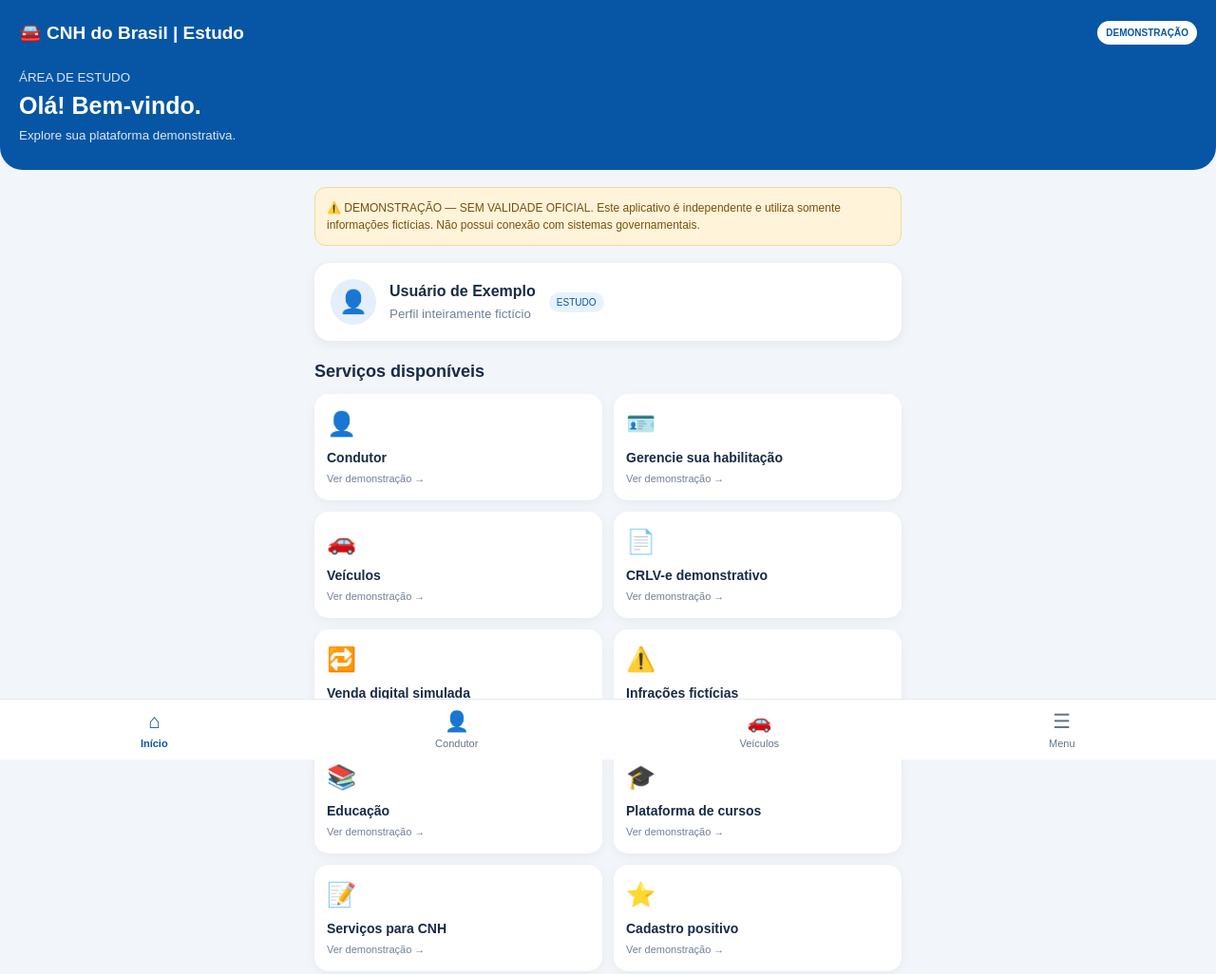
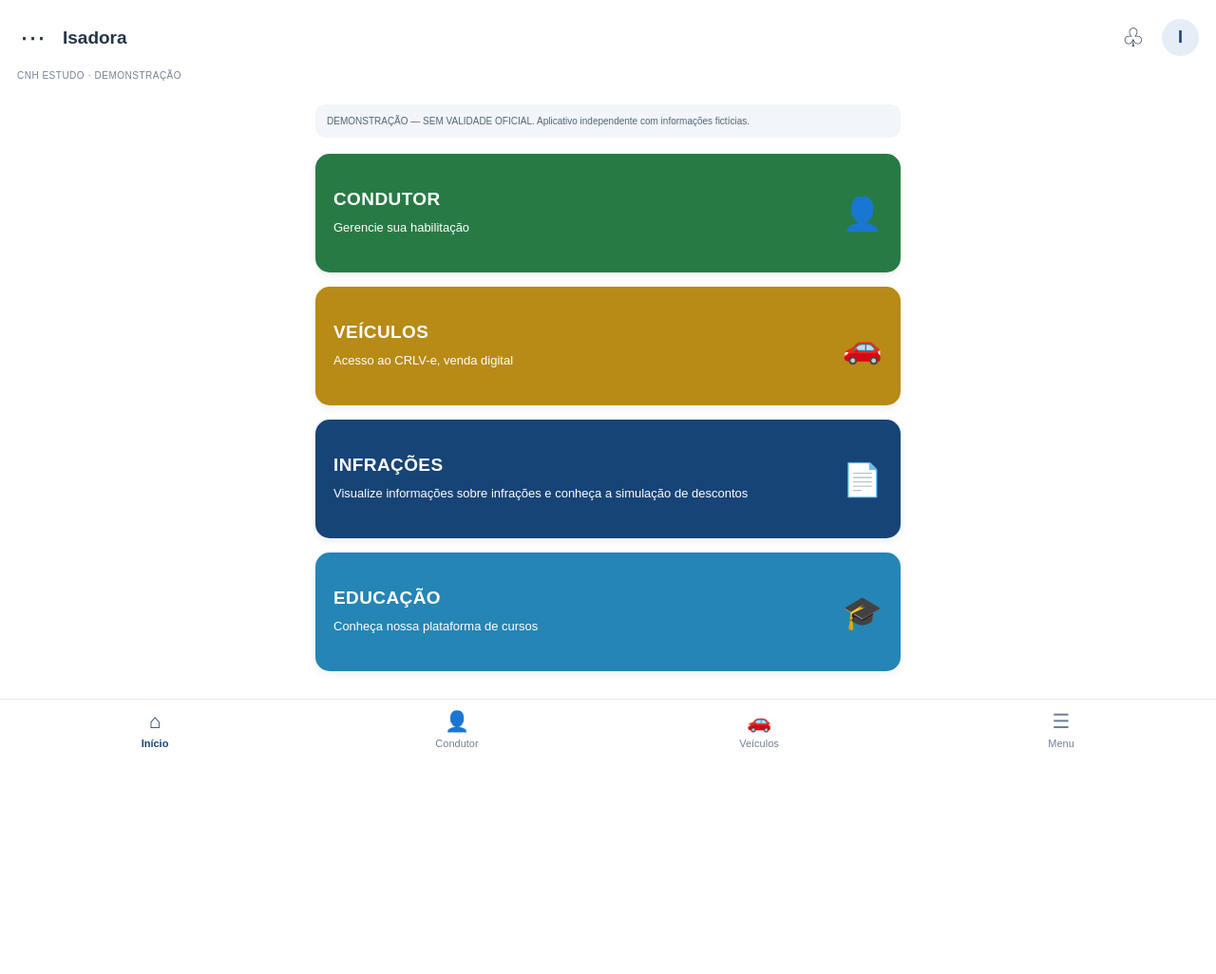
Before and after one commit to isas74399-blip/cnh-do-brasil, a plain HTML site: page index.html in a window 1280 px wide. Shown: the top 1026 px of the page at 95% size. After the commit the page ends 812 px from the top, so only its background shows below. Drawn offline with Linux system fonts and the light colour scheme.

Commit message:
Atualizar o index.html
Atualiza a tela inicial e os cartões de serviços.

```diff
--- a/index.html
+++ b/index.html
@@ -4,54 +4,291 @@
 <head>
 <meta charset="UTF-8">
 <meta name="viewport" content="width=device-width, initial-scale=1.0">
-<meta name="theme-color" content="#0756a5">
-<title>CNH do Brasil | Estudo</title>
+<meta name="theme-color" content="#ffffff">
+<title>CNH Estudo</title>
 <link rel="manifest" href="./manifest.webmanifest">
 <meta name="apple-mobile-web-app-capable" content="yes">
-<meta name="apple-mobile-web-app-status-bar-style" content="black-translucent">
+<meta name="apple-mobile-web-app-status-bar-style" content="default">
 <meta name="apple-mobile-web-app-title" content="CNH Estudo">
+
 <style>
-*{box-sizing:border-box}
-body{margin:0;background:#f2f5f9;color:#172b45;font-family:Arial,sans-serif}
-header{background:#0756a5;color:white;padding:22px 20px 28px;border-radius:0 0 24px 24px}
-.top{display:flex;justify-content:space-between;align-items:center}
-.logo{font-size:19px;font-weight:bold}
-.demo{font-size:10px;background:#fff;color:#0756a5;padding:7px 9px;border-radius:20px;font-weight:bold}
-.welcome{margin-top:25px}
-.welcome small{opacity:.85}
-.welcome h1{font-size:25px;margin:7px 0}
-main{padding:18px 16px 100px;max-width:650px;margin:auto}
-.notice{background:#fff3d9;color:#77520b;border:1px solid #f1d99e;padding:12px;border-radius:12px;font-size:12px;line-height:1.5;margin-bottom:18px}
-.profile{background:white;border-radius:16px;padding:17px;display:flex;align-items:center;gap:14px;box-shadow:0 3px 12px #122b4510;margin-bottom:22px}
-.avatar{width:48px;height:48px;border-radius:50%;background:#e4effb;display:grid;place-items:center;font-size:24px}
-.profile strong{display:block;margin-bottom:5px}
-.profile small{color:#718096}
-h2{font-size:18px;margin:22px 0 13px}
-.grid{display:grid;grid-template-columns:repeat(2,minmax(0,1fr));gap:12px}
-.service{border:0;background:white;border-radius:15px;padding:17px 13px;text-align:left;min-height:112px;box-shadow:0 3px 12px #122b450c;color:#172b45}
-.service:active{transform:scale(.98)}
-.service .emoji{font-size:25px;display:block;margin-bottom:12px}
-.service strong{font-size:14px;line-height:1.35;display:block}
-.service small{display:block;color:#718096;margin-top:6px;font-size:11px}
-.primary{border:0;border-radius:12px;background:#0756a5;color:white;padding:13px 17px;font-weight:bold;width:100%;margin-top:12px}
-.secondary{border:1px solid #cbd7e5;border-radius:12px;background:white;color:#0756a5;padding:12px;width:100%;margin-top:10px;font-weight:bold}
-.panel{background:white;padding:18px;border-radius:16px;margin:14px 0;box-shadow:0 3px 12px #122b450c}
-.panel p{font-size:14px;line-height:1.6;color:#53657b}
-.rowline{display:flex;justify-content:space-between;gap:12px;padding:13px 0;border-bottom:1px solid #edf0f4;font-size:14px}
-.rowline:last-child{border:0}
-.tag{font-size:10px;color:#0756a5;background:#e8f2ff;padding:5px 8px;border-radius:20px}
-footer{position:fixed;bottom:0;left:0;right:0;background:white;border-top:1px solid #e5eaf0;display:flex;justify-content:space-around;padding:10px 3px max(10px,env(safe-area-inset-bottom));z-index:5}
-footer button{background:none;border:0;color:#64748b;font-size:11px;display:flex;flex-direction:column;align-items:center;gap:5px;min-width:58px}
-footer button span{font-size:21px}
-footer button.active{color:#0756a5;font-weight:bold}
-#splash{position:fixed;inset:0;background:linear-gradient(145deg,#064b91,#0873c8);color:white;z-index:10;display:flex;flex-direction:column;align-items:center;justify-content:center;text-align:center;transition:opacity .5s}
-#splash .mark{font-size:48px;margin-bottom:18px}
-#splash h1{font-size:25px;margin:0 20px 8px}
-#splash p{font-size:12px;opacity:.85}
-.loader{width:32px;height:32px;border:3px solid #ffffff55;border-top-color:white;border-radius:50%;animation:spin 1s linear infinite;margin-top:28px}
-@keyframes spin{to{transform:rotate(360deg)}}
-.hidden{display:none!important}
-.back{border:0;background:none;color:#0756a5;font-weight:bold;padding:5px 0;margin-bottom:10px}
+* {
+  box-sizing: border-box;
+}
+
+body {
+  margin: 0;
+  background: #ffffff;
+  color: #263548;
+  font-family: Arial, sans-serif;
+}
+
+header {
+  background: #ffffff;
+  padding: 20px 18px 15px;
+}
+
+.top {
+  display: flex;
+  align-items: center;
+  justify-content: space-between;
+}
+
+.header-left,
+.header-right {
+  display: flex;
+  align-items: center;
+  gap: 15px;
+}
+
+.header-left strong {
+  font-size: 19px;
+}
+
+.header-button {
+  border: 0;
+  background: transparent;
+  color: #263548;
+  font-size: 27px;
+  padding: 3px;
+}
+
+.avatar {
+  width: 39px;
+  height: 39px;
+  border-radius: 50%;
+  background: #e5edf7;
+  color: #174477;
+  display: flex;
+  justify-content: center;
+  align-items: center;
+  font-size: 18px;
+  font-weight: bold;
+}
+
+.subtitle {
+  color: #758295;
+  font-size: 10px;
+  margin-top: 15px;
+  letter-spacing: .5px;
+}
+
+main {
+  padding: 10px 17px 105px;
+  max-width: 650px;
+  margin: auto;
+}
+
+.demo-notice {
+  background: #f2f5f9;
+  border-radius: 10px;
+  padding: 10px 12px;
+  font-size: 10px;
+  color: #53657b;
+  line-height: 1.5;
+  margin-bottom: 17px;
+}
+
+.cards {
+  display: flex;
+  flex-direction: column;
+  gap: 15px;
+}
+
+.service-card {
+  width: 100%;
+  min-height: 125px;
+  border: none;
+  border-radius: 15px;
+  padding: 19px;
+  text-align: left;
+  color: white;
+  display: flex;
+  align-items: center;
+  justify-content: space-between;
+  cursor: pointer;
+  box-shadow: 0 3px 9px #00000012;
+}
+
+.service-card:active {
+  transform: scale(.985);
+}
+
+.service-info {
+  display: flex;
+  flex-direction: column;
+  gap: 9px;
+  max-width: 80%;
+}
+
+.service-title {
+  font-size: 19px;
+  font-weight: bold;
+  letter-spacing: .4px;
+}
+
+.service-description {
+  font-size: 13px;
+  line-height: 1.5;
+}
+
+.service-icon {
+  font-size: 34px;
+}
+
+.green {
+  background: #287a45;
+}
+
+.yellow {
+  background: #b88a16;
+}
+
+.dark-blue {
+  background: #174477;
+}
+
+.light-blue {
+  background: #2585b5;
+}
+
+h2 {
+  font-size: 18px;
+  margin: 20px 0 14px;
+}
+
+.panel {
+  background: white;
+  border: 1px solid #e6eaf0;
+  border-radius: 14px;
+  padding: 17px;
+  margin-top: 15px;
+}
+
+.panel p {
+  font-size: 14px;
+  color: #65748a;
+  line-height: 1.6;
+}
+
+.primary {
+  background: #174477;
+  color: white;
+  border: none;
+  border-radius: 10px;
+  padding: 13px;
+  width: 100%;
+  margin-top: 10px;
+  font-weight: bold;
+}
+
+.secondary {
+  background: white;
+  color: #174477;
+  border: 1px solid #cbd5e1;
+  border-radius: 10px;
+  padding: 13px;
+  width: 100%;
+  margin-top: 10px;
+  font-weight: bold;
+}
+
+.back {
+  background: none;
+  border: none;
+  color: #174477;
+  font-size: 14px;
+  font-weight: bold;
+  padding: 10px 0;
+}
+
+.rowline {
+  display: flex;
+  justify-content: space-between;
+  gap: 10px;
+  padding: 13px 0;
+  border-bottom: 1px solid #edf0f4;
+  font-size: 13px;
+}
+
+.hidden {
+  display: none !important;
+}
+
+footer {
+  position: fixed;
+  bottom: 0;
+  left: 0;
+  right: 0;
+  background: white;
+  border-top: 1px solid #e7ebf0;
+  display: flex;
+  justify-content: space-around;
+  padding: 10px 4px max(10px, env(safe-area-inset-bottom));
+  z-index: 5;
+}
+
+footer button {
+  background: none;
+  border: none;
+  color: #718096;
+  font-size: 11px;
+  display: flex;
+  flex-direction: column;
+  align-items: center;
+  gap: 5px;
+  min-width: 60px;
+}
+
+footer button span {
+  font-size: 21px;
+}
+
+footer button.active {
+  color: #174477;
+  font-weight: bold;
+}
+
+#splash {
+  position: fixed;
+  inset: 0;
+  background: linear-gradient(145deg,#174477,#2585b5);
+  color: white;
+  z-index: 10;
+  display: flex;
+  flex-direction: column;
+  align-items: center;
+  justify-content: center;
+  text-align: center;
+  transition: opacity .5s;
+}
+
+#splash .mark {
+  font-size: 48px;
+  margin-bottom: 18px;
+}
+
+#splash h1 {
+  font-size: 24px;
+}
+
+#splash p {
+  font-size: 12px;
+}
+
+.loader {
+  width: 30px;
+  height: 30px;
+  border: 3px solid #ffffff55;
+  border-top-color: white;
+  border-radius: 50%;
+  animation: spin 1s linear infinite;
+  margin-top: 20px;
+}
+
+@keyframes spin {
+  to { transform: rotate(360deg); }
+}
 </style>
 </head>
 
@@ -59,168 +296,230 @@ footer button.active{color:#0756a5;font-weight:bold}
 
 <div id="splash">
   <div class="mark">🚘</div>
-  <h1>CNH do Brasil | Estudo</h1>
-  <p>Plataforma demonstrativa de trânsito</p>
+  <h1>CNH Estudo</h1>
+  <p>Plataforma demonstrativa</p>
   <div class="loader"></div>
-  <p>Carregando sua área de estudo...</p>
   <p>DEMONSTRAÇÃO — SEM VALIDADE OFICIAL</p>
 </div>
 
 <header>
   <div class="top">
-    <div class="logo">🚘 CNH do Brasil | Estudo</div>
-    <div class="demo">DEMONSTRAÇÃO</div>
+    <div class="header-left">
+      <button class="header-button"
+        onclick="showPage('menu')">⋯</button>
+      <strong>Isadora</strong>
     </div>
-  <div class="welcome">
-    <small>ÁREA DE ESTUDO</small>
-    <h1 id="greeting">Olá! Bem-vindo.</h1>
-    <small>Explore sua plataforma demonstrativa.</small>
+
+    <div class="header-right">
+      <button class="header-button"
+        onclick="demoMessage()">♧</button>
+      <div class="avatar">I</div>
+    </div>
+  </div>
+
+  <div class="subtitle">
+    CNH ESTUDO · DEMONSTRAÇÃO
   </div>
 </header>
 
-<main id="content">
-  <div class="notice">
-    ⚠️ DEMONSTRAÇÃO — SEM VALIDADE OFICIAL.
-    Este aplicativo é independente e utiliza somente informações fictícias.
-    Não possui conexão com sistemas governamentais.
+<main>
+
+<div class="demo-notice">
+  DEMONSTRAÇÃO — SEM VALIDADE OFICIAL.
+  Aplicativo independente com informações fictícias.
 </div>
 
 <section id="home">
-    <div class="profile">
-      <div class="avatar">👤</div>
-      <div>
-        <strong>Usuário de Exemplo</strong>
-        <small>Perfil inteiramente fictício</small>
+  <div class="cards">
+
+    <button class="service-card green"
+      onclick="openService('Condutor',
+      'Gerencie sua habilitação',
+      'Área demonstrativa de informações do condutor.')">
+      <div class="service-info">
+        <span class="service-title">CONDUTOR</span>
+        <span class="service-description">
+          Gerencie sua habilitação
+        </span>
       </div>
-      <span class="tag">ESTUDO</span>
+      <span class="service-icon">👤</span>
+    </button>
+
+    <button class="service-card yellow"
+      onclick="openService('Veículos',
+      'Acesso ao CRLV-e e venda digital',
+      'Área educativa com informações fictícias sobre veículos e documentos.')">
+      <div class="service-info">
+        <span class="service-title">VEÍCULOS</span>
+        <span class="service-description">
+          Acesso ao CRLV-e, venda digital
+        </span>
       </div>
+      <span class="service-icon">🚗</span>
+    </button>
 
-    <h2>Serviços disponíveis</h2>
-    <div class="grid" id="services"></div>
+    <button class="service-card dark-blue"
+      onclick="openService('Infrações',
+      'Consulte informações sobre infrações',
+      'Simulação educativa de consulta de infrações. Não realiza pagamentos nem concede descontos reais.')">
+      <div class="service-info">
+        <span class="service-title">INFRAÇÕES</span>
+        <span class="service-description">
+          Visualize informações sobre infrações e conheça a simulação de descontos
+        </span>
+      </div>
+      <span class="service-icon">📄</span>
+    </button>
 
-    <h2>Sobre o projeto</h2>
-    <div class="panel">
-      <strong>CNH do Brasil | Estudo</strong>
-      <p>Aplicativo independente para fins educativos. Todos os dados são fictícios. Nenhuma informação representa documento, habilitação ou serviço oficial.</p>
+    <button class="service-card light-blue"
+      onclick="openService('Educação',
+      'Conheça nossa plataforma de cursos',
+      'Área demonstrativa de educação e cursos de trânsito.')">
+      <div class="service-info">
+        <span class="service-title">EDUCAÇÃO</span>
+        <span class="service-description">
+          Conheça nossa plataforma de cursos
+        </span>
+      </div>
+      <span class="service-icon">🎓</span>
+    </button>
+
   </div>
 </section>
 
 <section id="detail" class="hidden">
-    <button class="back" onclick="showPage('home')">← Voltar ao início</button>
+  <button class="back" onclick="showPage('home')">
+    ← Voltar
+  </button>
+
   <div class="panel">
-      <div style="font-size:35px" id="detailIcon">📄</div>
-      <h2 id="detailTitle">Serviço demonstrativo</h2>
-      <span class="tag">SIMULAÇÃO EDUCATIVA</span>
+    <h2 id="detailTitle"></h2>
+    <strong id="detailSubtitle"></strong>
     <p id="detailText"></p>
-      <div class="notice">Este conteúdo é fictício e não tem validade oficial.</div>
-      <button class="primary" onclick="demoMessage()">Consultar demonstração</button>
-      <button class="secondary" onclick="showPage('home')">Voltar aos serviços</button>
+    <p><strong>SIMULAÇÃO EDUCATIVA</strong></p>
+    <button class="primary" onclick="demoMessage()">
+      Consultar demonstração
+    </button>
   </div>
 </section>
 
 <section id="driver" class="hidden">
-    <h2>Área do condutor</h2>
+  <h2>Condutor</h2>
   <div class="panel">
-      <div class="avatar">👤</div>
-      <h2>Usuário de Exemplo</h2>
-      <p>Cadastro demonstrativo. Nenhum dado pessoal ou documento verdadeiro está cadastrado.</p>
-      <div class="rowline"><span>Categoria</span><strong>AB — FICTÍCIA</strong></div>
-      <div class="rowline"><span>Situação</span><strong>DEMONSTRAÇÃO</strong></div>
-      <div class="rowline"><span>Validade</span><strong>SEM VALIDADE</strong></div>
+    <strong>Perfil demonstrativo</strong>
+    <p>Informações fictícias para fins de estudo.</p>
+    <div class="rowline">
+      <span>Categoria</span>
+      <strong>AB — FICTÍCIA</strong>
+    </div>
+    <div class="rowline">
+      <span>Situação</span>
+      <strong>DEMONSTRAÇÃO</strong>
+    </div>
+    <div class="rowline">
+      <span>Validade</span>
+      <strong>SEM VALIDADE</strong>
+    </div>
   </div>
 </section>
 
 <section id="vehicles" class="hidden">
-    <h2>Meus veículos</h2>
+  <h2>Veículos</h2>
   <div class="panel">
-      <div style="font-size:30px">🚗</div>
     <strong>Veículo de exemplo</strong>
-      <p>Veículo fictício utilizado somente para demonstrar a interface.</p>
-      <div class="rowline"><span>Modelo</span><strong>Carro demonstrativo</strong></div>
-      <div class="rowline"><span>Placa</span><strong>EXEMPLO-00</strong></div>
-      <div class="rowline"><span>Documento</span><strong>SEM VALIDADE</strong></div>
+    <p>Informações fictícias, sem documento oficial.</p>
+    <div class="rowline">
+      <span>Modelo</span>
+      <strong>Carro demonstrativo</strong>
+    </div>
+    <div class="rowline">
+      <span>Placa</span>
+      <strong>EXEMPLO-00</strong>
+    </div>
   </div>
 </section>
 
 <section id="menu" class="hidden">
   <h2>Menu</h2>
   <div class="panel">
-      <button class="secondary" onclick="showPage('driver')">👤 Meu perfil demonstrativo</button>
-      <button class="secondary" onclick="showPage('vehicles')">🚗 Meus veículos</button>
-      <button class="secondary" onclick="showPage('home')">🏠 Início</button>
-      <button class="secondary" onclick="about()">ℹ️ Sobre o aplicativo</button>
-    </div>
-    <div class="panel">
-      <strong>Privacidade e segurança</strong>
-      <p>Este projeto não solicita documentos, senhas ou dados de acesso a serviços oficiais.</p>
+    <button class="secondary" onclick="showPage('home')">
+      Início
+    </button>
+    <button class="secondary" onclick="showPage('driver')">
+      Condutor
+    </button>
+    <button class="secondary" onclick="showPage('vehicles')">
+      Veículos
+    </button>
+    <button class="secondary" onclick="about()">
+      Sobre o aplicativo
+    </button>
   </div>
 </section>
+
 </main>
 
 <footer>
-  <button class="active" data-page="home" onclick="showPage('home')"><span>⌂</span>Início</button>
-  <button data-page="driver" onclick="showPage('driver')"><span>👤</span>Condutor</button>
-  <button data-page="vehicles" onclick="showPage('vehicles')"><span>🚗</span>Veículos</button>
-  <button data-page="menu" onclick="showPage('menu')"><span>☰</span>Menu</button>
+  <button class="active" data-page="home"
+    onclick="showPage('home')">
+    <span>⌂</span>Início
+  </button>
+
+  <button data-page="driver"
+    onclick="showPage('driver')">
+    <span>👤</span>Condutor
+  </button>
+
+  <button data-page="vehicles"
+    onclick="showPage('vehicles')">
+    <span>🚗</span>Veículos
+  </button>
+
+  <button data-page="menu"
+    onclick="showPage('menu')">
+    <span>☰</span>Menu
+  </button>
 </footer>
 
 <script>
-const services = [
-  ["👤","Condutor","Área demonstrativa do condutor."],
-  ["🪪","Gerencie sua habilitação","Informações fictícias de habilitação."],
-  ["🚗","Veículos","Área de veículos demonstrativos."],
-  ["📄","CRLV-e demonstrativo","Documento de exemplo sem validade."],
-  ["🔁","Venda digital simulada","Simulação educativa de venda."],
-  ["⚠️","Infrações fictícias","Exemplos de infrações de trânsito."],
-  ["📚","Educação","Conteúdos educativos de trânsito."],
-  ["🎓","Plataforma de cursos","Área de cursos demonstrativos."],
-  ["📝","Serviços para CNH","Informações educativas sobre CNH."],
-  ["⭐","Cadastro positivo","Exemplo de cadastro demonstrativo."],
-  ["♿","Credencial de estacionamento","Informações educativas."],
-  ["💬","Assistência virtual","Ajuda demonstrativa do aplicativo."]
-];
-
-const servicesBox = document.getElementById("services");
-
-services.forEach((item,index) => {
-  const button = document.createElement("button");
-  button.className = "service";
-  button.innerHTML = `<span class="emoji">${item[0]}</span><strong>${item[1]}</strong><small>Ver demonstração →</small>`;
-  button.addEventListener("click", () => openService(index));
-  servicesBox.appendChild(button);
+function showPage(page) {
+  ["home","detail","driver","vehicles","menu"].forEach(id => {
+    document.getElementById(id).classList.toggle(
+      "hidden", id !== page
+    );
   });
 
-function showPage(page) {
-  ["home","detail","driver","vehicles","menu"].forEach(id => {
-    document.getElementById(id).classList.toggle("hidden",id !== page);
+  document.querySelectorAll("footer button").forEach(button => {
+    button.classList.toggle(
+      "active", button.dataset.page === page
+    );
   });
-  document.querySelectorAll("footer button").forEach(button => {
-    button.classList.toggle("active",button.dataset.page === page);
-  });
+
   window.scrollTo(0,0);
 }
 
-function openService(index) {
-  const item = services[index];
-  document.getElementById("detailIcon").textContent = item[0];
-  document.getElementById("detailTitle").textContent = item[1];
-  document.getElementById("detailText").textContent = item[2] + " Este espaço contém apenas informações fictícias para fins de estudo.";
+function openService(title, subtitle, description) {
+  document.getElementById("detailTitle").textContent = title;
+  document.getElementById("detailSubtitle").textContent = subtitle;
+  document.getElementById("detailText").textContent = description;
   showPage("detail");
 }
 
 function demoMessage() {
-  alert("Esta é uma consulta fictícia. Nenhum serviço oficial foi acessado.");
+  alert("Esta função é apenas demonstrativa. Nenhum serviço oficial foi acessado.");
 }
 
 function about() {
-  alert("CNH do Brasil | Estudo. Aplicativo independente e demonstrativo, sem validade oficial.");
+  alert("CNH Estudo: aplicativo independente de demonstração, sem validade oficial.");
 }
 
 window.addEventListener("load", () => {
   setTimeout(() => {
     document.getElementById("splash").style.opacity = "0";
-    setTimeout(() => document.getElementById("splash").remove(),500);
-  },1400);
+    setTimeout(() => {
+      document.getElementById("splash").remove();
+    }, 500);
+  }, 1400);
 });
 
 if ("serviceWorker" in navigator) {
```
Lines whose indentation alone changed are shown as unchanged.
